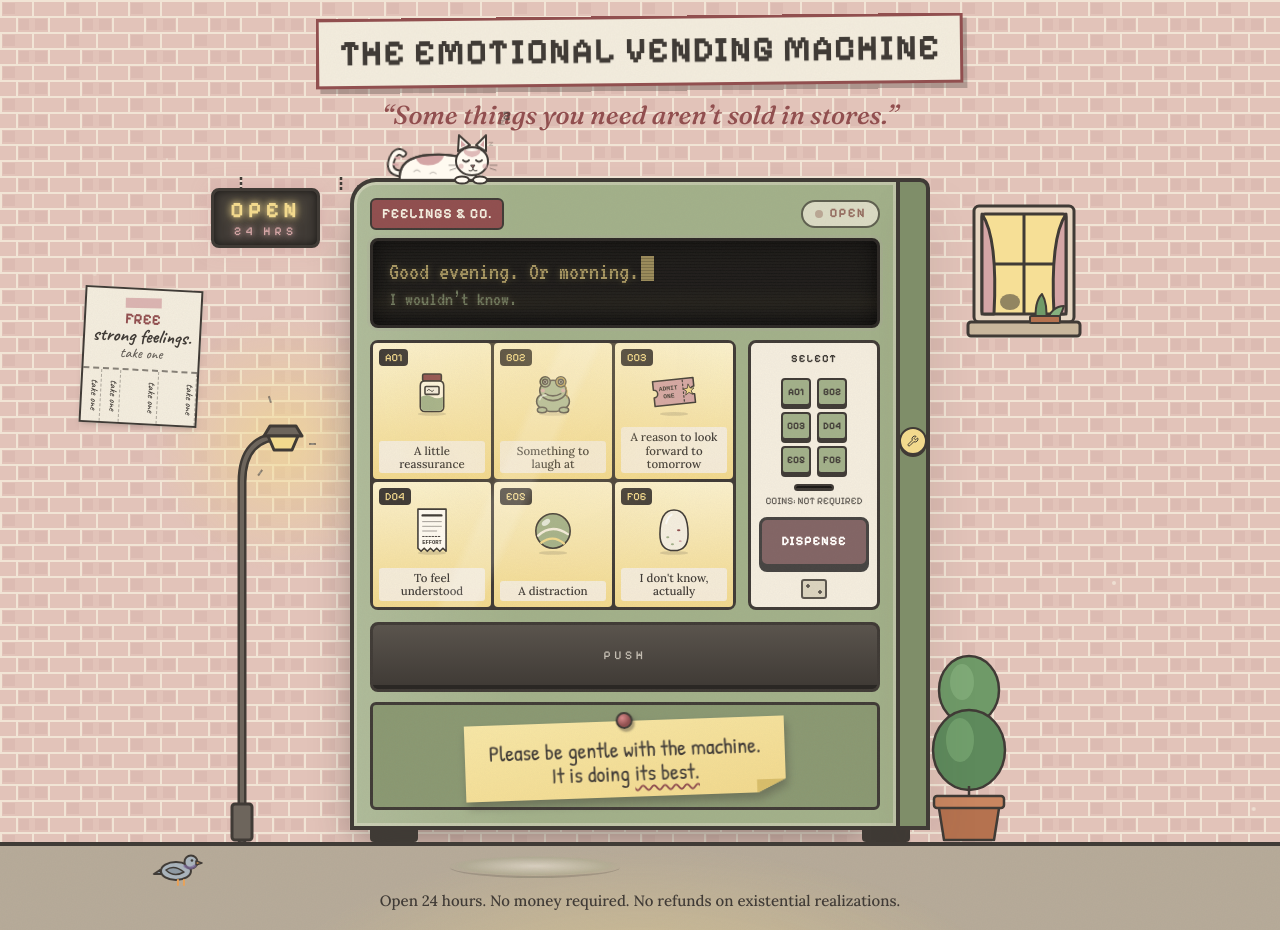
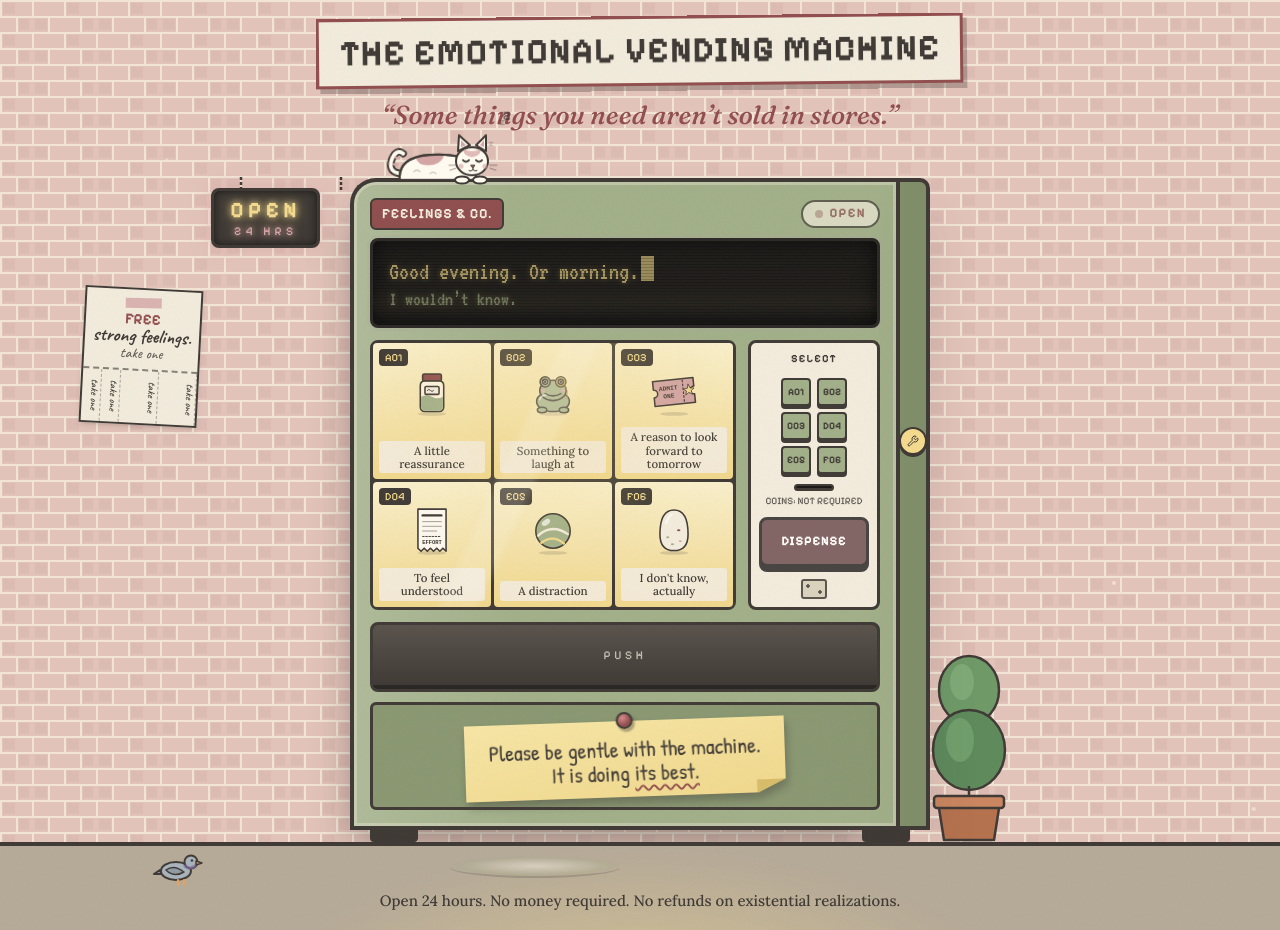
Before and after one commit to camilledaisy/vendingmachine, a React (Vite) app: page / in a window 1280 px wide. Shown: the top 930 px of the page. Built offline with nearby package versions, Linux system fonts and the light colour scheme.

Commit message:
Remove lamp and window
Co-Authored-By: Claude Sonnet 5.5 <noreply@anthropic.com>
Claude-Session: https://claude.ai/code/session_017PaBnN8AfWxPJyBcQfRLgQ

```diff
--- a/src/App.tsx
+++ b/src/App.tsx
@@ -9,7 +9,7 @@ import { CollectionShelf } from './components/CollectionShelf'
 import { MaintenanceLog } from './components/MaintenanceLog'
 import { ReceiptGenerator } from './components/ReceiptGenerator'
 import { HatchNote } from './components/HatchNote'
-import { Lamp, NeonSign, Pigeon, TearFlyer, Topiary, Window } from './components/Scenery'
+import { NeonSign, Pigeon, TearFlyer, Topiary } from './components/Scenery'
 
 type Panel = 'shelf' | 'log' | 'hatch' | 'receipt' | null
 
@@ -61,10 +61,8 @@ export default function App() {
         <main className="relative z-10 flex flex-1 flex-col">
           <div className="px-3">
           <div style={{ ["--d" as string]: ".25s" }} className="rise relative mx-auto max-w-[580px]">
-            <div className="absolute bottom-0 right-[calc(100%+40px)] hidden lg:block" aria-hidden><Lamp /></div>
             <div className="absolute right-[calc(100%+30px)] top-[10px] hidden lg:block" aria-hidden><NeonSign /></div>
             <div className="absolute right-[calc(100%+150px)] top-[110px] hidden xl:block" aria-hidden><TearFlyer /></div>
-            <div className="absolute left-[calc(100%+34px)] top-[20px] hidden lg:block" aria-hidden><Window /></div>
             <div className="absolute -right-[84px] bottom-0 hidden lg:block" aria-hidden>
               <Topiary />
             </div>
--- a/src/components/Scenery.tsx
+++ b/src/components/Scenery.tsx
@@ -63,26 +63,6 @@ export const Topiary = () => (
 
 // ---- the street around the machine (placed in App) ----
 
-export const Lamp = () => (
-  <div className="relative h-[430px] w-[130px]" aria-hidden>
-    <div className="lamp-glow absolute -left-[27px] -top-[99px] h-[260px] w-[260px] rounded-full" />
-    <svg viewBox="0 0 130 430" width="130" height="430" className="relative">
-      <g stroke="#403B36" strokeWidth="3" strokeLinejoin="round" strokeLinecap="round">
-        <path d="M62 428 V70 Q62 24 104 24" fill="none" stroke="#403B36" strokeWidth="9" />
-        <path d="M62 428 V70 Q62 24 104 24" fill="none" stroke="#6D655C" strokeWidth="4" />
-        <rect x="52" y="392" width="20" height="36" rx="3" fill="#6D655C" />
-        <path d="M84 24 H122 L116 14 H90Z" fill="#6D655C" />
-        <path d="M88 24 H118 L112 38 H94Z" fill="#F2D98D" />
-      </g>
-    </svg>
-    {[0, 1, 2].map((i) => (
-      <i key={i} className="moth" style={{ ['--d' as string]: `${-i * 2.1}s`, ['--r' as string]: `${26 + i * 8}px` }}>
-        <b />
-      </i>
-    ))}
-  </div>
-)
-
 export const NeonSign = () => (
   <div className="relative" aria-hidden>
     <svg viewBox="0 0 160 14" width="160" height="14" className="absolute -top-3 left-0">
@@ -111,23 +91,6 @@ export const TearFlyer = () => (
   </div>
 )
 
-export const Window = () => (
-  <svg viewBox="0 0 120 150" width="120" height="150" aria-hidden>
-    <g stroke="#403B36" strokeWidth="3" strokeLinejoin="round">
-      <rect x="10" y="8" width="100" height="116" rx="5" fill="#E7D6C2" />
-      <rect x="18" y="16" width="84" height="100" rx="3" fill="#F6DF96" />
-      <path d="M60 16 V116 M18 66 H102" stroke="#403B36" strokeWidth="3" />
-      <path d="M18 16 Q34 40 30 116 H18Z" fill="#D4A5A5" />
-      <path d="M102 16 Q86 40 90 116 H102Z" fill="#D4A5A5" />
-      <rect x="4" y="124" width="112" height="14" rx="3" fill="#C9B79D" />
-      <path d="M72 124 Q70 104 78 96 Q84 106 82 124Z" fill="#6F9A68" strokeWidth="2" />
-      <path d="M82 124 Q88 108 100 108 Q96 120 92 124Z" fill="#86B17E" strokeWidth="2" />
-      <rect x="66" y="118" width="30" height="7" rx="1.5" fill="#B5724F" strokeWidth="2" />
-    </g>
-    <ellipse cx="46" cy="104" rx="10" ry="8" fill="#403B36" opacity=".55" />
-  </svg>
-)
-
 export const Pigeon = () => (
   <div className="pigeon-walk" aria-hidden>
     <svg viewBox="0 0 48 36" width="48" height="36" className="overflow-visible">
--- a/src/index.css
+++ b/src/index.css
@@ -209,11 +209,8 @@ body {
 .calm .spark, .calm .puff, .calm .heart-float, .calm .sheen { display: none; }
 .calm .rise, .calm .drop-in, .calm .stamp, .calm .print, .calm .flip, .calm .lcd-in { opacity: 1 !important; }
 
-.lamp-glow { background: radial-gradient(circle, rgba(242,217,141,.65), rgba(242,217,141,.2) 45%, transparent 70%); animation: lampflick 6s ease-in-out infinite; }
 .street-glow { background: radial-gradient(ellipse at 50% 100%, rgba(242,217,141,.55), rgba(242,217,141,0) 70%); animation: lampflick 7s ease-in-out infinite; }
 .puddle { border-radius: 50%; background: radial-gradient(ellipse, rgba(255,250,240,.55), rgba(163,177,138,.25) 60%, transparent 72%); border-bottom: 2px solid rgba(64,59,54,.25); animation: shimmer 5s ease-in-out infinite; }
-.moth { position: absolute; left: 103px; top: 31px; width: 0; height: 0; animation: orbit 6s linear infinite; animation-delay: var(--d); }
-.moth b { position: absolute; left: var(--r); top: 0; width: 7px; height: 4px; border-radius: 50%; background: #F5EEDF; border: 1px solid #403B36; animation: flap .18s linear infinite alternate; }
 .pigeon-walk { animation: pigeonwalk 26s linear infinite; }
 .pigeon-head { transform-box: fill-box; transform-origin: 30% 100%; animation: peck 1.4s ease-in-out infinite; }
 .neon { box-shadow: 0 0 18px rgba(212,165,165,.55), inset 0 0 8px rgba(0,0,0,.6); }
@@ -221,8 +218,6 @@ body {
 .neon-b { color: #D4A5A5; text-shadow: 0 0 6px #D4A5A5, 0 0 12px rgba(212,165,165,.7); }
 @keyframes lampflick { 0%,100% { opacity: 1 } 40% { opacity: .88 } 42% { opacity: 1 } 75% { opacity: .92 } }
 @keyframes shimmer { 0%,100% { opacity: .8; transform: scaleX(1) } 50% { opacity: 1; transform: scaleX(1.04) } }
-@keyframes orbit { from { transform: translate(0,0) rotate(0) scaleY(.5) } to { transform: translate(0,0) rotate(360deg) scaleY(.5) } }
-@keyframes flap { from { transform: scaleX(1) } to { transform: scaleX(.35) } }
 @keyframes pigeonwalk { 0% { transform: translateX(0) scaleX(1) } 42% { transform: translateX(150px) scaleX(1) } 50% { transform: translateX(150px) scaleX(-1) } 92% { transform: translateX(0) scaleX(-1) } 100% { transform: translateX(0) scaleX(1) } }
 @keyframes peck { 0%,60%,100% { transform: rotate(0) } 70% { transform: rotate(32deg) translateY(2px) } 80% { transform: rotate(0) } 90% { transform: rotate(28deg) } }
 @keyframes neon { 0%,100% { opacity: 1 } 47% { opacity: .85 } 50% { opacity: 1 } }
```
